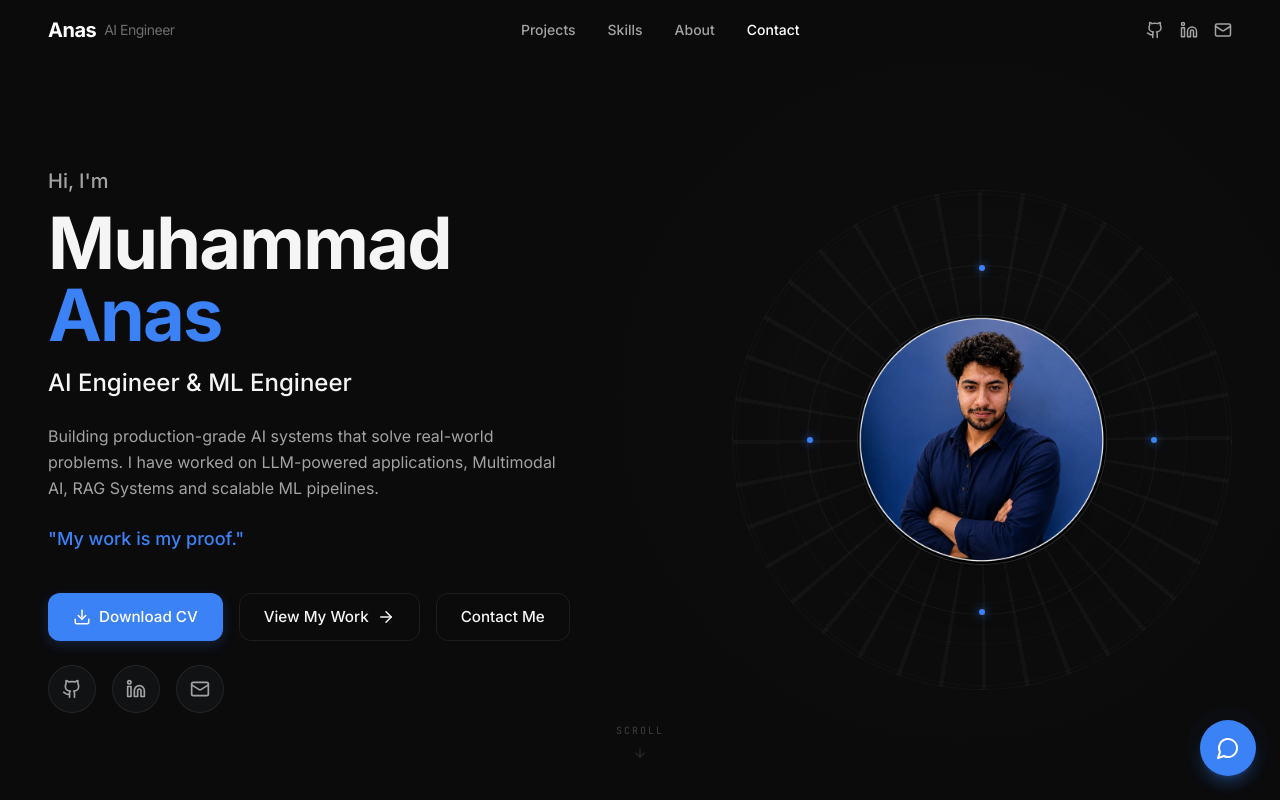
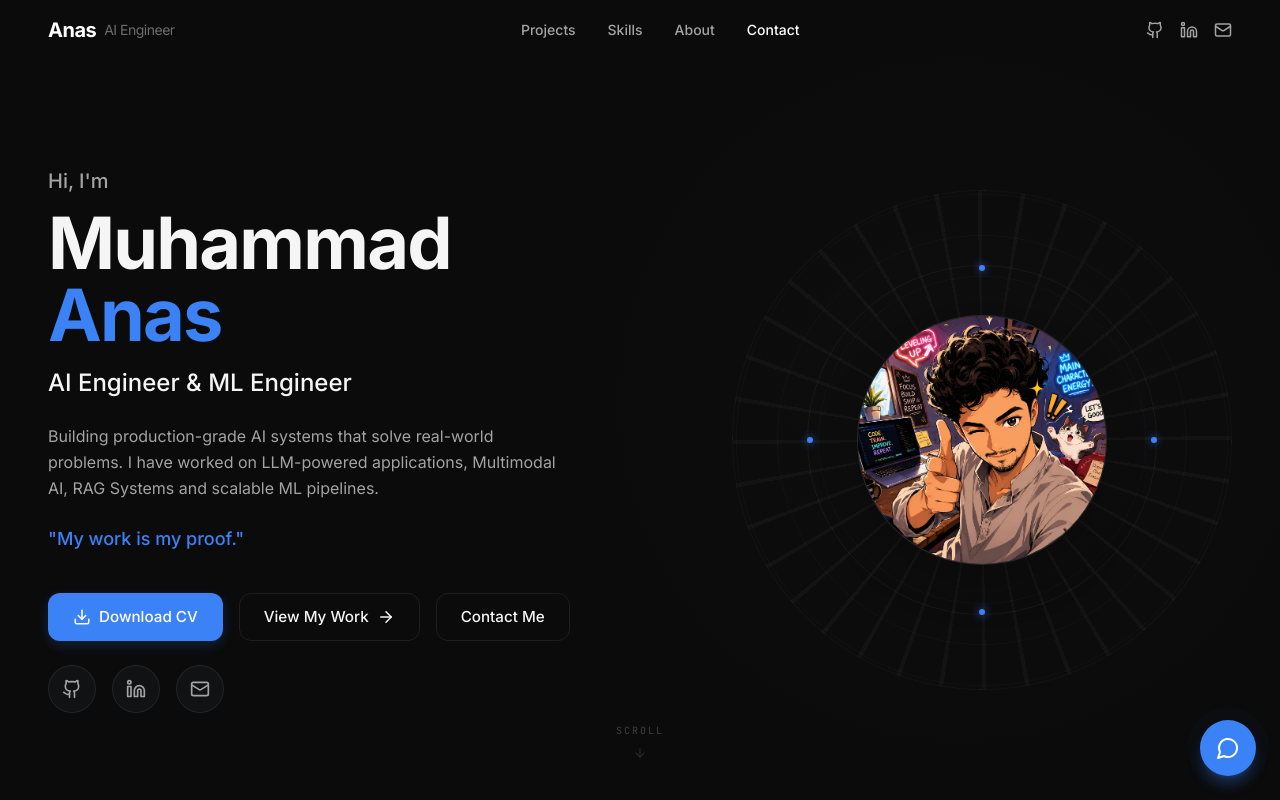
Before and after one commit to anasdev-10/portfolio-web, a Next.js app: page / in a window 1280 px wide. Shown: the top 800 px of the page. Built offline with nearby package versions, Linux system fonts and the light colour scheme.

Commit message:
Update profile picture to avatar.jpeg

```diff
--- a/src/components/Hero.tsx
+++ b/src/components/Hero.tsx
@@ -120,7 +120,7 @@ export default function Hero({ personal, onOpenChat }: HeroProps) {
             {/* Inner frame for the photo */}
             <div className="absolute inset-[25%] rounded-full border border-[rgba(255,255,255,0.1)] bg-[#111214] shadow-2xl overflow-hidden z-10 flex items-center justify-center">
                <Image
-                  src="/avatar.png"
+                  src="/avatar.jpeg"
                   alt="Muhammad Anas"
                   width={400}
                   height={400}
```
Also changed, not shown: public/avatar.jpeg (added), public/avatar.png (deleted).
